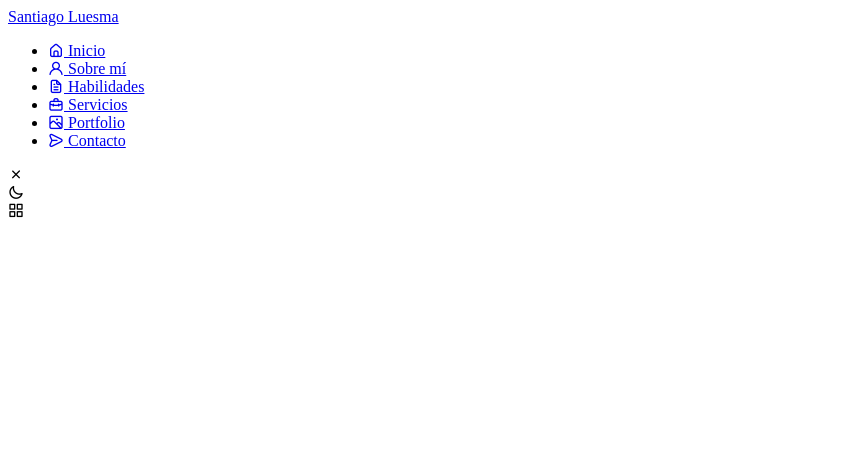
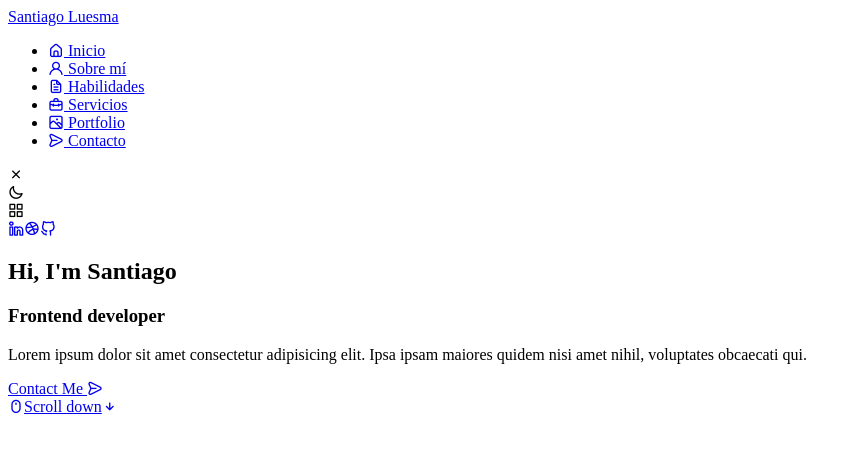
Before and after one commit to SantiagoLuesma/react-portfolio-primary, a React (Create React App) app in the folder frontend/: page / in a window 1280 px wide. Shown: the top 452 px of the page, without its empty margins (0-857 px from the left). Built offline with nearby package versions, Linux system fonts and the light colour scheme.

Commit message:
build(frontend): Creo la sección Home
En este commit creo la sección Home en la página de inicio

```diff
--- a/frontend/src/App.js
+++ b/frontend/src/App.js
@@ -1,10 +1,12 @@
 import React, { Fragment } from 'react';
+import Main from './components/Main';
 import MenuNav from './components/MenuNav'
 
 export default function App() {
   return (
     <>
       <MenuNav />
+      <Main />
     </>
   )
 }
--- /dev/null
+++ b/frontend/src/components/HomeSection.js
@@ -0,0 +1,62 @@
+import React from 'react'
+
+export default function HomeSection() {
+  return (
+    <>
+      <section class="home section" id="home">
+          <div class="home__container container grid">
+              <div class="home__content grid">
+                  <div class="home__social">
+                      <a href="https://linkedin.com/" target="_blank" class="home__social-icon">
+                          <i class="uil uil-linkedin-alt"></i>
+                      </a>
+
+                      <a href="https://dribbble.com/" target="_blank" class="home__social-icon">
+                          <i class="uil uil-dribbble"></i>
+                      </a>
+
+                      <a href="https://github.com/" target="_blank" class="home__social-icon">
+                          <i class="uil uil-github-alt"></i>
+                      </a>
+                  </div>
+
+                  {/* <div class="home__img">
+                      <svg class="home__blob" viewBox="0 0 200 187" xmlns="http://www.w3.org/2000/svg" xmlns:xlink="http://www.w3.org/1999/xlink">
+                          <mask id="mask0" mask-type="alpha">
+                              <path d="M190.312 36.4879C206.582 62.1187 201.309 102.826 182.328 134.186C163.346 165.547
+                              130.807 187.559 100.226 186.353C69.6454 185.297 41.0228 161.023 21.7403 129.362C2.45775
+                              97.8511 -7.48481 59.1033 6.67581 34.5279C20.9871 10.1032 59.7028 -0.149132 97.9666
+                              0.00163737C136.23 0.303176 174.193 10.857 190.312 36.4879Z"/>
+                          </mask>
+                          <g mask="url(#mask0)">
+                              <path d="M190.312 36.4879C206.582 62.1187 201.309 102.826 182.328 134.186C163.346
+                              165.547 130.807 187.559 100.226 186.353C69.6454 185.297 41.0228 161.023 21.7403
+                              129.362C2.45775 97.8511 -7.48481 59.1033 6.67581 34.5279C20.9871 10.1032 59.7028
+                              -0.149132 97.9666 0.00163737C136.23 0.303176 174.193 10.857 190.312 36.4879Z"/>
+                              <image class="home__blob-img" x='12' y='18' xlink:href="assets/img/perfil.png"/>
+                          </g>
+                      </svg>
+                  </div> */}
+
+                  <div class="home__data">
+                      <h1 class="home__title">Hi, I'm Santiago</h1>
+                      <h3 class="home__subtitle">Frontend developer</h3>
+                      <p class="home__description">Lorem ipsum dolor sit amet consectetur adipisicing elit. Ipsa ipsam maiores quidem nisi amet nihil, voluptates obcaecati qui.</p>
+                      <a href="#contact" class="button button--flex">
+                          Contact Me <i class="uil uil-message button__icon"></i>
+                      </a>
+                  </div>
+              </div>
+
+              <div class="home__scroll">
+                  <a href="#about" class="home__scroll-button button--flex">
+                      <i class="uil uil-mouse-alt home__scroll-mouse"></i>
+                      <span class="home__scroll-name">Scroll down</span>
+                      <i class="uil uil-arrow-down home__scroll-arrow"></i>
+                  </a>
+              </div>
+          </div>
+      </section>
+    </>
+  )
+}
--- /dev/null
+++ b/frontend/src/components/Main.js
@@ -0,0 +1,10 @@
+import React from 'react'
+import HomeSection from './HomeSection'
+
+export default function Main() {
+  return (
+    <>
+      <HomeSection />
+    </>
+  )
+}
--- a/frontend/src/components/MenuNav.js
+++ b/frontend/src/components/MenuNav.js
@@ -1,4 +1,4 @@
-import React from 'react'
+import React from 'react';
 
 export default function MenuNav() {
   return (
```
